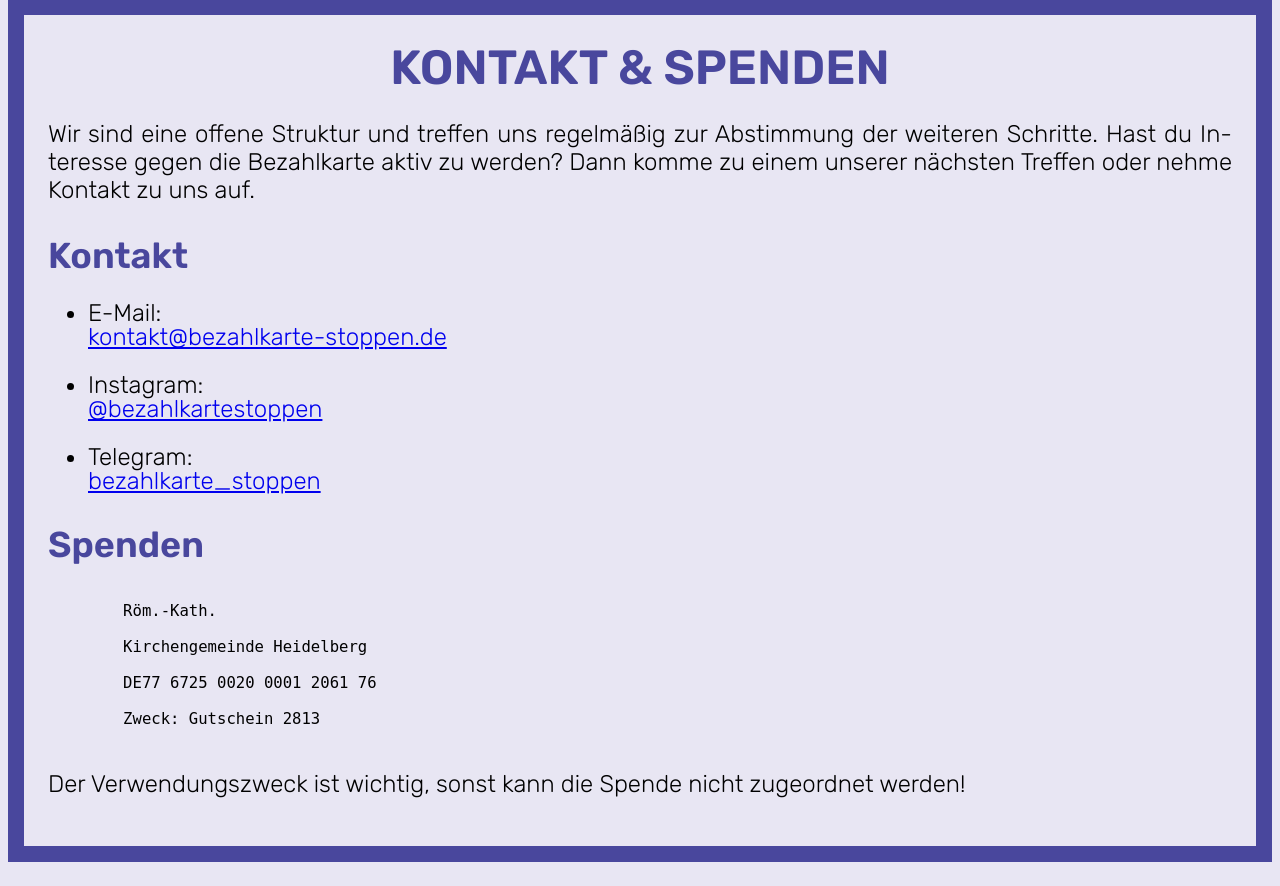
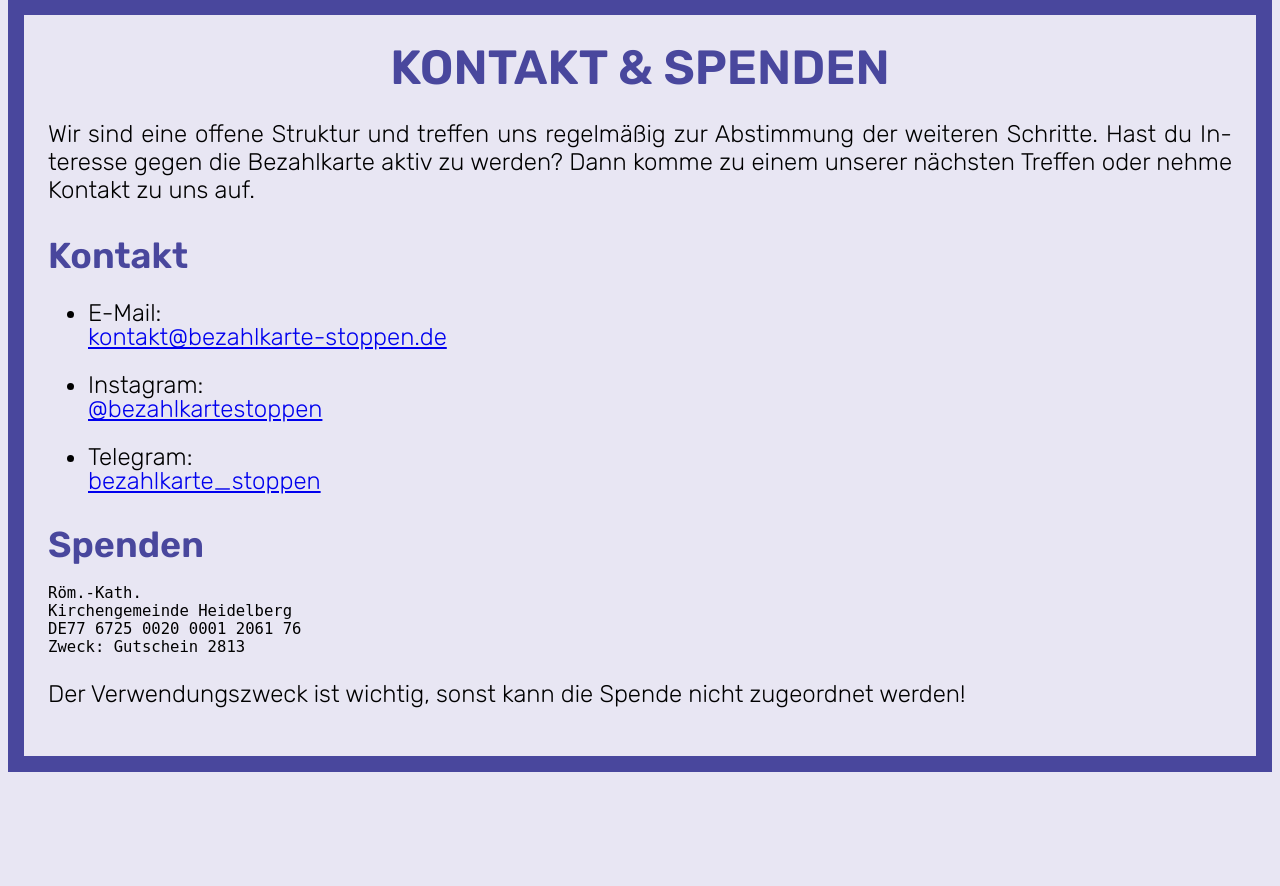
Before and after one commit to bezahlkarte-stoppen/website, a PHP site: page /de in a window 1280 px wide. Shown: the part 3418-4304 px from the top of the page. After the commit the page ends 4190 px from the top, so only its background shows below. Run offline with PHP 8.4, Linux system fonts and the light colour scheme.

Commit message:
chore: donation styling

```diff
--- a/www/static/style/style.css
+++ b/www/static/style/style.css
@@ -275,7 +275,6 @@
 }
 
 .preserve {
-  white-space: pre;
   font-family: monospace;
   font-size: 0.8em;
 }
```
